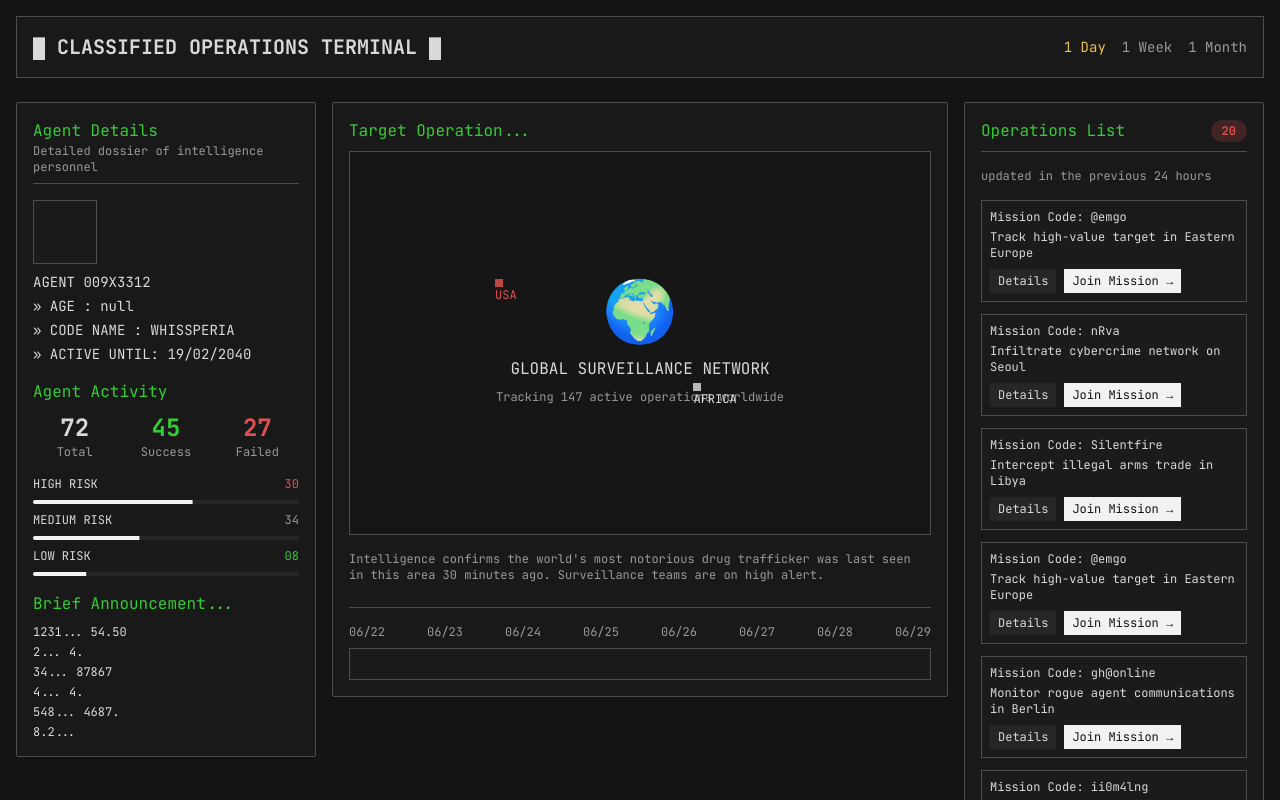
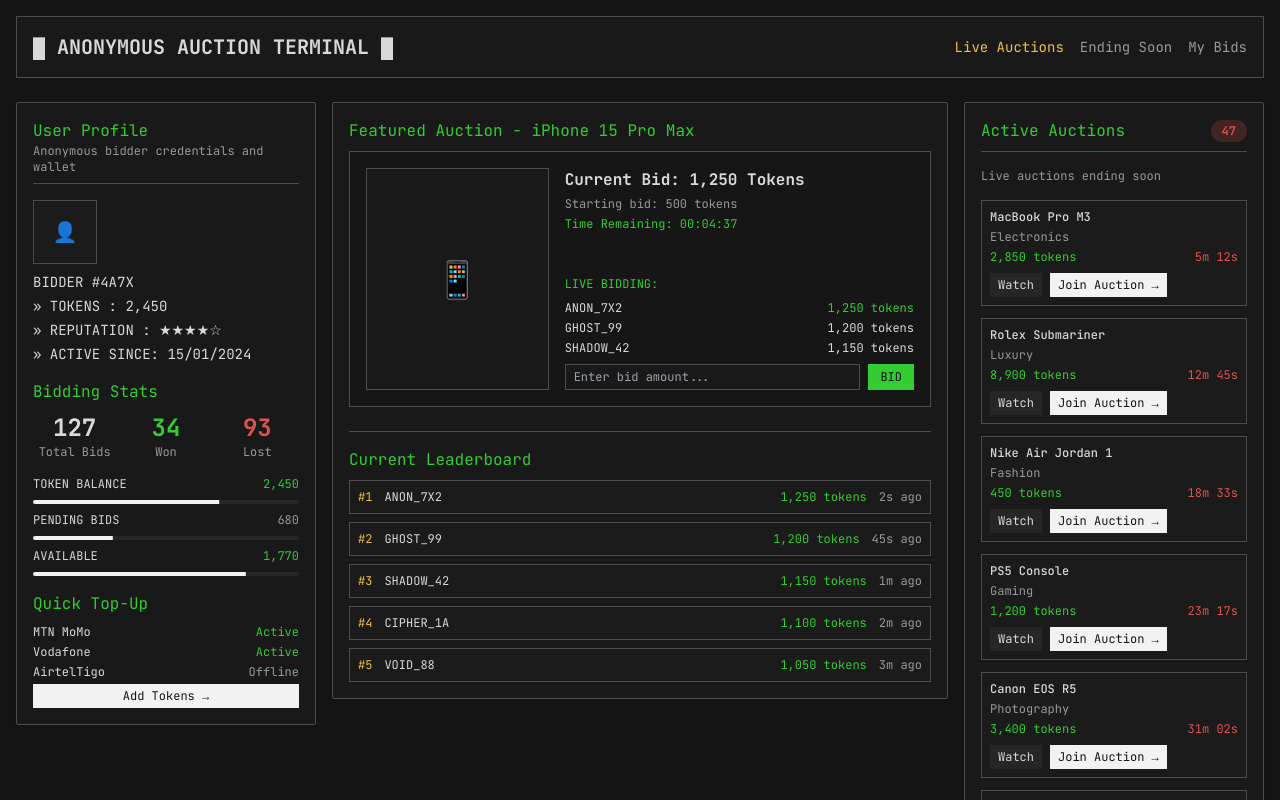
Before and after one commit to funnycelestial/act, a React (Vite) app: page / in a window 1280 px wide. Shown: the top 800 px of the page. Built offline with nearby package versions, Linux system fonts and the light colour scheme.

Commit message:
Refactor to auction dashboard
Transform the existing cyberpunk theme into an anonymous auction system dashboard. This includes features like token-based bidding, real-time updates, leaderboards, and anonymous user participation, all while maintaining the established visual theme.

```diff
--- a/src/components/SpyDashboard.tsx
+++ b/src/components/SpyDashboard.tsx
@@ -2,173 +2,219 @@ import { Card } from "@/components/ui/card";
 import { Badge } from "@/components/ui/badge";
 import { Progress } from "@/components/ui/progress";
 
-const SpyDashboard = () => {
+const AuctionDashboard = () => {
   return (
     <div className="min-h-screen bg-background p-4 font-terminal text-foreground">
       {/* Header */}
       <div className="mb-6 border border-panel-border bg-card/50 p-4">
         <div className="flex items-center justify-between">
-          <div className="text-xl font-bold text-foreground">█ CLASSIFIED OPERATIONS TERMINAL █</div>
+          <div className="text-xl font-bold text-foreground">█ ANONYMOUS AUCTION TERMINAL █</div>
           <div className="flex gap-4 text-sm">
-            <span className="text-terminal-amber">1 Day</span>
-            <span className="text-muted-foreground">1 Week</span>
-            <span className="text-muted-foreground">1 Month</span>
+            <span className="text-terminal-amber">Live Auctions</span>
+            <span className="text-muted-foreground">Ending Soon</span>
+            <span className="text-muted-foreground">My Bids</span>
           </div>
         </div>
       </div>
 
       <div className="grid grid-cols-12 gap-4">
-        {/* Left Panel - Agent Details */}
+        {/* Left Panel - User Profile & Tokens */}
         <div className="col-span-3">
           <Card className="border-panel-border bg-card/50 p-4">
             <div className="mb-4 border-b border-panel-border pb-2">
-              <h3 className="text-terminal-green">Agent Details</h3>
-              <p className="text-xs text-muted-foreground">Detailed dossier of intelligence personnel</p>
+              <h3 className="text-terminal-green">User Profile</h3>
+              <p className="text-xs text-muted-foreground">Anonymous bidder credentials and wallet</p>
             </div>
 
             <div className="mb-4">
-              <div className="mb-2 h-16 w-16 border border-panel-border bg-secondary/20"></div>
+              <div className="mb-2 h-16 w-16 border border-panel-border bg-secondary/20 flex items-center justify-center">
+                <span className="text-foreground text-xl">👤</span>
+              </div>
               <div className="space-y-1 text-sm">
-                <div className="text-foreground">AGENT 009X3312</div>
-                <div>» AGE        : null</div>
-                <div>» CODE NAME  : WHISSPERIA</div>
-                <div>» ACTIVE UNTIL: 19/02/2040</div>
+                <div className="text-foreground">BIDDER #4A7X</div>
+                <div>» TOKENS     : 2,450</div>
+                <div>» REPUTATION : ★★★★☆</div>
+                <div>» ACTIVE SINCE: 15/01/2024</div>
               </div>
             </div>
 
             <div className="mb-4">
-              <h4 className="mb-2 text-terminal-green">Agent Activity</h4>
+              <h4 className="mb-2 text-terminal-green">Bidding Stats</h4>
               <div className="grid grid-cols-3 gap-2 text-center">
                 <div>
-                  <div className="text-2xl font-bold">72</div>
-                  <div className="text-xs text-muted-foreground">Total</div>
+                  <div className="text-2xl font-bold">127</div>
+                  <div className="text-xs text-muted-foreground">Total Bids</div>
                 </div>
                 <div>
-                  <div className="text-2xl font-bold text-terminal-green">45</div>
-                  <div className="text-xs text-muted-foreground">Success</div>
+                  <div className="text-2xl font-bold text-terminal-green">34</div>
+                  <div className="text-xs text-muted-foreground">Won</div>
                 </div>
                 <div>
-                  <div className="text-2xl font-bold text-terminal-red">27</div>
-                  <div className="text-xs text-muted-foreground">Failed</div>
+                  <div className="text-2xl font-bold text-terminal-red">93</div>
+                  <div className="text-xs text-muted-foreground">Lost</div>
                 </div>
               </div>
 
               <div className="mt-4 space-y-2">
                 <div className="flex items-center justify-between">
-                  <span className="text-xs">HIGH RISK</span>
-                  <span className="text-xs text-terminal-red">30</span>
+                  <span className="text-xs">TOKEN BALANCE</span>
+                  <span className="text-xs text-terminal-green">2,450</span>
                 </div>
-                <Progress value={60} className="h-1" />
+                <Progress value={70} className="h-1" />
 
                 <div className="flex items-center justify-between">
-                  <span className="text-xs">MEDIUM RISK</span>
-                  <span className="text-xs text-muted-foreground">34</span>
+                  <span className="text-xs">PENDING BIDS</span>
+                  <span className="text-xs text-muted-foreground">680</span>
                 </div>
-                <Progress value={40} className="h-1" />
+                <Progress value={30} className="h-1" />
 
                 <div className="flex items-center justify-between">
-                  <span className="text-xs">LOW RISK</span>
-                  <span className="text-xs text-terminal-green">08</span>
+                  <span className="text-xs">AVAILABLE</span>
+                  <span className="text-xs text-terminal-green">1,770</span>
                 </div>
-                <Progress value={20} className="h-1" />
+                <Progress value={80} className="h-1" />
               </div>
             </div>
 
             <div>
-              <h4 className="mb-2 text-terminal-green">Brief Announcement...</h4>
+              <h4 className="mb-2 text-terminal-green">Quick Top-Up</h4>
               <div className="space-y-1 text-xs">
-                <div>1231... 54.50</div>
-                <div>2... 4.</div>
-                <div>34... 87867</div>
-                <div>4... 4.</div>
-                <div>548... 4687.</div>
-                <div>8.2...</div>
+                <div className="flex justify-between">
+                  <span>MTN MoMo</span>
+                  <span className="text-terminal-green">Active</span>
+                </div>
+                <div className="flex justify-between">
+                  <span>Vodafone</span>
+                  <span className="text-terminal-green">Active</span>
+                </div>
+                <div className="flex justify-between">
+                  <span>AirtelTigo</span>
+                  <span className="text-muted-foreground">Offline</span>
+                </div>
+                <button className="w-full mt-2 bg-primary px-2 py-1 text-xs text-primary-foreground">
+                  Add Tokens →
+                </button>
               </div>
             </div>
           </Card>
         </div>
 
-        {/* Center Panel - World Map & Operations */}
+        {/* Center Panel - Live Auction */}
         <div className="col-span-6">
           <Card className="border-panel-border bg-card/50 p-4">
             <div className="mb-4">
-              <h3 className="mb-2 text-terminal-green">Target Operation...</h3>
+              <h3 className="mb-2 text-terminal-green">Featured Auction - iPhone 15 Pro Max</h3>
 
-              {/* World Map Area */}
-              <div className="relative h-96 border border-panel-border bg-background/50 p-4">
-                <div className="absolute inset-0 flex items-center justify-center">
-                  <div className="text-center">
-                    <div className="mb-4 text-6xl text-foreground">🌍</div>
-                    <div className="text-foreground">GLOBAL SURVEILLANCE NETWORK</div>
-                    <div className="mt-2 text-xs text-muted-foreground">
-                      Tracking 147 active operations worldwide
+              {/* Auction Display */}
+              <div className="relative h-64 border border-panel-border bg-background/50 p-4">
+                <div className="flex h-full">
+                  {/* Product Image */}
+                  <div className="w-1/3 border border-panel-border bg-secondary/20 flex items-center justify-center">
+                    <div className="text-4xl">📱</div>
+                  </div>
+
+                  {/* Auction Info */}
+                  <div className="w-2/3 pl-4 flex flex-col justify-between">
+                    <div>
+                      <div className="text-foreground font-bold">Current Bid: 1,250 Tokens</div>
+                      <div className="text-xs text-muted-foreground mt-1">Starting bid: 500 tokens</div>
+                      <div className="text-xs text-terminal-green mt-1">
+                        Time Remaining: 00:04:37
+                      </div>
+                    </div>
+
+                    {/* Live Bidding */}
+                    <div className="space-y-2">
+                      <div className="text-xs text-terminal-green">LIVE BIDDING:</div>
+                      <div className="space-y-1 text-xs max-h-20 overflow-y-auto">
+                        <div className="flex justify-between">
+                          <span>ANON_7X2</span>
+                          <span className="text-terminal-green">1,250 tokens</span>
+                        </div>
+                        <div className="flex justify-between">
+                          <span>GHOST_99</span>
+                          <span>1,200 tokens</span>
+                        </div>
+                        <div className="flex justify-between">
+                          <span>SHADOW_42</span>
+                          <span>1,150 tokens</span>
+                        </div>
+                      </div>
+
+                      <div className="flex gap-2 mt-2">
+                        <input
+                          className="flex-1 bg-secondary/20 border border-panel-border px-2 py-1 text-xs"
+                          placeholder="Enter bid amount..."
+                        />
+                        <button className="bg-terminal-green px-3 py-1 text-xs text-background">
+                          BID
+                        </button>
+                      </div>
                     </div>
                   </div>
                 </div>
-
-                {/* USA Marker */}
-                <div className="absolute left-1/4 top-1/3">
-                  <div className="h-2 w-2 animate-pulse bg-terminal-red"></div>
-                  <div className="text-xs text-terminal-red">USA</div>
-                </div>
-
-                {/* Africa Marker */}
-                <div className="absolute bottom-1/3 right-1/3">
-                  <div className="h-2 w-2 animate-pulse bg-foreground"></div>
-                  <div className="text-xs text-foreground">AFRICA</div>
-                </div>
-              </div>
-
-              <div className="mt-4 text-xs text-muted-foreground">
-                Intelligence confirms the world's most notorious drug trafficker was last seen in this area 30 minutes ago. Surveillance teams are on high alert.
               </div>
             </div>
 
-            {/* Timeline */}
+            {/* Leaderboard */}
             <div className="mt-6 border-t border-panel-border pt-4">
-              <div className="flex justify-between text-xs text-muted-foreground">
-                <span>06/22</span>
-                <span>06/23</span>
-                <span>06/24</span>
-                <span>06/25</span>
-                <span>06/26</span>
-                <span>06/27</span>
-                <span>06/28</span>
-                <span>06/29</span>
+              <h4 className="mb-2 text-terminal-green">Current Leaderboard</h4>
+              <div className="space-y-2">
+                {[
+                  { rank: 1, bidder: "ANON_7X2", amount: "1,250", time: "2s ago" },
+                  { rank: 2, bidder: "GHOST_99", amount: "1,200", time: "45s ago" },
+                  { rank: 3, bidder: "SHADOW_42", amount: "1,150", time: "1m ago" },
+                  { rank: 4, bidder: "CIPHER_1A", amount: "1,100", time: "2m ago" },
+                  { rank: 5, bidder: "VOID_88", amount: "1,050", time: "3m ago" }
+                ].map((bid, i) => (
+                  <div key={i} className="flex justify-between items-center text-xs border border-panel-border bg-secondary/20 p-2">
+                    <div className="flex gap-3">
+                      <span className="text-terminal-amber">#{bid.rank}</span>
+                      <span className="text-foreground">{bid.bidder}</span>
+                    </div>
+                    <div className="flex gap-3">
+                      <span className="text-terminal-green">{bid.amount} tokens</span>
+                      <span className="text-muted-foreground">{bid.time}</span>
+                    </div>
+                  </div>
+                ))}
               </div>
-              <div className="mt-2 h-8 border border-panel-border bg-secondary/20"></div>
             </div>
           </Card>
         </div>
 
-        {/* Right Panel - Operations List */}
+        {/* Right Panel - Active Auctions */}
         <div className="col-span-3">
           <Card className="border-panel-border bg-card/50 p-4">
             <div className="mb-4 flex items-center justify-between border-b border-panel-border pb-2">
-              <h3 className="text-terminal-green">Operations List</h3>
-              <Badge variant="destructive" className="bg-terminal-red/20 text-terminal-red">20</Badge>
+              <h3 className="text-terminal-green">Active Auctions</h3>
+              <Badge variant="destructive" className="bg-terminal-red/20 text-terminal-red">47</Badge>
             </div>
             <p className="mb-4 text-xs text-muted-foreground">
-              updated in the previous 24 hours
+              Live auctions ending soon
             </p>
 
             <div className="space-y-3">
               {[
-                { code: "@emgo", mission: "Track high-value target in Eastern Europe" },
-                { code: "nRva", mission: "Infiltrate cybercrime network on Seoul" },
-                { code: "Silentfire", mission: "Intercept illegal arms trade in Libya" },
-                { code: "@emgo", mission: "Track high-value target in Eastern Europe" },
-                { code: "gh@online", mission: "Monitor rogue agent communications in Berlin" },
-                { code: "ii0m4lng", mission: "Support covert extraction in South America" },
-                { code: "ii0m4lng", mission: "Support covert extraction in South America" }
-              ].map((op, i) => (
+                { item: "MacBook Pro M3", currentBid: "2,850", timeLeft: "5m 12s", category: "Electronics" },
+                { item: "Rolex Submariner", currentBid: "8,900", timeLeft: "12m 45s", category: "Luxury" },
+                { item: "Nike Air Jordan 1", currentBid: "450", timeLeft: "18m 33s", category: "Fashion" },
+                { item: "PS5 Console", currentBid: "1,200", timeLeft: "23m 17s", category: "Gaming" },
+                { item: "Canon EOS R5", currentBid: "3,400", timeLeft: "31m 02s", category: "Photography" },
+                { item: "Tesla Model Y", currentBid: "45,000", timeLeft: "1h 15m", category: "Automotive" },
+                { item: "iPhone 14 Pro", currentBid: "980", timeLeft: "2h 33m", category: "Electronics" }
+              ].map((auction, i) => (
                 <div key={i} className="border border-panel-border bg-secondary/20 p-2">
                   <div className="text-xs">
-                    <div className="text-foreground">Mission Code: {op.code}</div>
-                    <div className="mt-1 text-foreground">{op.mission}</div>
+                    <div className="text-foreground font-medium">{auction.item}</div>
+                    <div className="mt-1 text-muted-foreground">{auction.category}</div>
+                    <div className="mt-1 flex justify-between">
+                      <span className="text-terminal-green">{auction.currentBid} tokens</span>
+                      <span className="text-terminal-red">{auction.timeLeft}</span>
+                    </div>
                     <div className="mt-2 flex gap-2">
-                      <button className="bg-secondary px-2 py-1 text-xs">Details</button>
-                      <button className="bg-primary px-2 py-1 text-xs text-primary-foreground">Join Mission →</button>
+                      <button className="bg-secondary px-2 py-1 text-xs">Watch</button>
+                      <button className="bg-primary px-2 py-1 text-xs text-primary-foreground">Join Auction →</button>
                     </div>
                   </div>
                 </div>
@@ -181,4 +227,4 @@ const SpyDashboard = () => {
   );
 };
 
-export default SpyDashboard;
+export default AuctionDashboard;
--- a/src/pages/Index.tsx
+++ b/src/pages/Index.tsx
@@ -1,7 +1,7 @@
-import SpyDashboard from "@/components/SpyDashboard";
+import AuctionDashboard from "@/components/SpyDashboard";
 
 const Index = () => {
-  return <SpyDashboard />;
+  return <AuctionDashboard />;
 };
 
 export default Index;
```
